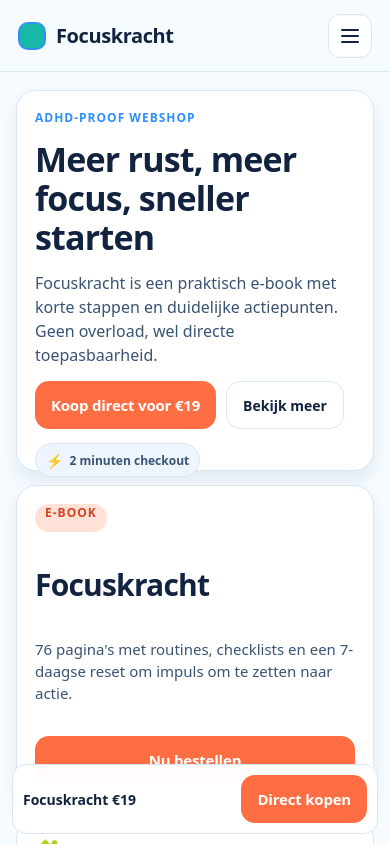
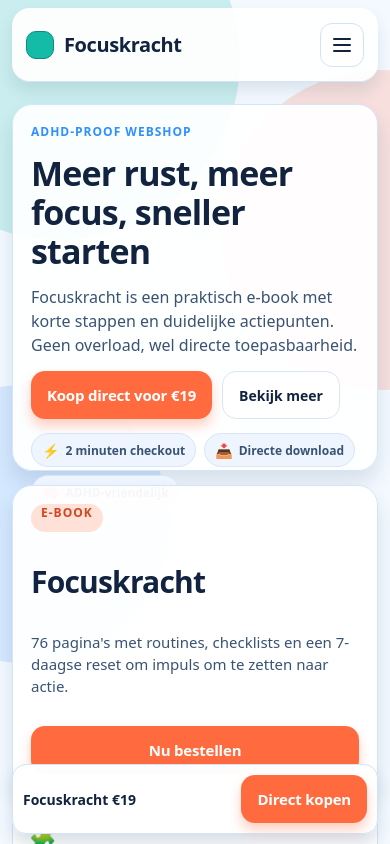
Before and after one commit to amiradoo/adhd, a React Native app: screen /#/home in a window 390 px wide. Built offline with nearby package versions, Linux system fonts and the light colour scheme.

Commit message:
Upgrade web-native UX and Netlify hosting config for Focuskracht shop

```diff
--- a/App.tsx
+++ b/App.tsx
@@ -1,4 +1,4 @@
-import React, { useMemo, useState } from "react";
+import React, { useEffect, useMemo, useRef, useState } from "react";
 import {
   Alert,
   Linking,
@@ -62,11 +62,34 @@ const TESTIMONIALS = [
   "Van kopen naar toepassen in dezelfde dag.",
 ];
 
+const ALL_PAGES: Page[] = ["home", "about", "faq", "contact", "privacy", "checkout", "thanks"];
+
+function parsePageFromHash(hash: string): Page | null {
+  const cleaned = hash.replace(/^#\/?/, "").trim().toLowerCase();
+  if (!cleaned) return "home";
+
+  const candidate = cleaned as Page;
+  if (ALL_PAGES.includes(candidate)) {
+    return candidate;
+  }
+
+  return null;
+}
+
+function getInitialPage(): Page {
+  if (Platform.OS !== "web" || typeof window === "undefined") {
+    return "home";
+  }
+
+  return parsePageFromHash(window.location.hash) ?? "home";
+}
+
 export default function App() {
   const { width } = useWindowDimensions();
   const isWide = width >= 940;
+  const scrollRef = useRef<ScrollView>(null);
 
-  const [currentPage, setCurrentPage] = useState<Page>("home");
+  const [currentPage, setCurrentPage] = useState<Page>(getInitialPage);
   const [menuOpen, setMenuOpen] = useState(false);
 
   const [checkoutName, setCheckoutName] = useState("");
@@ -95,9 +118,44 @@ export default function App() {
     return "";
   }, [currentPage, thanksExpress, thanksMethod, thanksName]);
 
+  useEffect(() => {
+    if (Platform.OS !== "web" || typeof window === "undefined") {
+      return;
+    }
+
+    const onHashChange = () => {
+      const pageFromHash = parsePageFromHash(window.location.hash);
+      if (pageFromHash) {
+        setCurrentPage((previousPage) => (previousPage === pageFromHash ? previousPage : pageFromHash));
+      }
+    };
+
+    window.addEventListener("hashchange", onHashChange);
+    onHashChange();
+    return () => window.removeEventListener("hashchange", onHashChange);
+  }, []);
+
+  useEffect(() => {
+    if (Platform.OS !== "web" || typeof window === "undefined") {
+      return;
+    }
+
+    const nextHash = `#/${currentPage}`;
+    if (window.location.hash !== nextHash) {
+      window.history.replaceState(null, "", nextHash);
+    }
+  }, [currentPage]);
+
   const navigate = (page: Page) => {
     setCurrentPage(page);
     setMenuOpen(false);
+
+    if (Platform.OS === "web" && typeof window !== "undefined") {
+      window.scrollTo({ top: 0, behavior: "smooth" });
+      return;
+    }
+
+    scrollRef.current?.scrollTo({ y: 0, animated: true });
   };
 
   const openCheckout = () => navigate("checkout");
@@ -154,17 +212,45 @@ export default function App() {
   };
 
   const sectionWidthStyle = isWide ? styles.sectionWide : styles.sectionNarrow;
+  const showFloatingBar = !isWide && currentPage !== "checkout" && currentPage !== "thanks";
 
   return (
     <SafeAreaView style={styles.safeArea}>
       <StatusBar barStyle="dark-content" backgroundColor="#f5fbff" />
 
-      <View style={styles.header}>
+      <View pointerEvents="none" style={styles.backgroundDecor}>
+        <View style={styles.blobOne} />
+        <View style={styles.blobTwo} />
+        <View style={styles.blobThree} />
+      </View>
+
+      <View style={[styles.header, isWide && styles.headerWide]}>
         <Pressable style={styles.brand} onPress={() => navigate("home")}>
           <View style={styles.brandMark} />
           <Text style={styles.brandText}>Focuskracht</Text>
         </Pressable>
 
+        {isWide ? (
+          <View style={styles.desktopNav}>
+            {MENU_ITEMS.map((item) => {
+              const active = currentPage === item.key;
+              return (
+                <Pressable
+                  key={item.key}
+                  style={[styles.desktopLink, active && styles.desktopLinkActive]}
+                  onPress={() => navigate(item.key)}
+                >
+                  <Text style={[styles.desktopLinkText, active && styles.desktopLinkTextActive]}>
+                    {item.label}
+                  </Text>
+                </Pressable>
+              );
+            })}
+            <Pressable style={styles.desktopCta} onPress={openCheckout}>
+              <Text style={styles.desktopCtaText}>Koop nu</Text>
+            </Pressable>
+          </View>
+        ) : (
           <Pressable
             accessibilityLabel="Open menu"
             style={styles.menuButton}
@@ -174,23 +260,27 @@ export default function App() {
             <View style={styles.menuLine} />
             <View style={styles.menuLine} />
           </Pressable>
+        )}
       </View>
 
       <ScrollView
+        ref={scrollRef}
         contentContainerStyle={styles.scrollContent}
         keyboardShouldPersistTaps="handled"
         showsVerticalScrollIndicator={false}
       >
         <View style={[styles.pageWrap, sectionWidthStyle]}>{renderPage()}</View>
-        <Footer onNavigate={navigate} />
+        <Footer onNavigate={navigate} isWide={isWide} />
       </ScrollView>
 
+      {showFloatingBar && (
         <View style={styles.floatingBar}>
           <Text style={styles.floatingTitle}>Focuskracht €19</Text>
           <Pressable style={styles.primaryButton} onPress={openCheckout}>
             <Text style={styles.primaryButtonText}>Direct kopen</Text>
           </Pressable>
         </View>
+      )}
 
       <Modal visible={menuOpen} transparent animationType="fade" onRequestClose={() => setMenuOpen(false)}>
         <View style={styles.menuLayer}>
@@ -642,10 +732,10 @@ function StepChip({ text }: { text: string }) {
   );
 }
 
-function Footer({ onNavigate }: { onNavigate: (page: Page) => void }) {
+function Footer({ onNavigate, isWide }: { onNavigate: (page: Page) => void; isWide: boolean }) {
   return (
     <View style={styles.footer}>
-      <View style={styles.footerTop}>
+      <View style={[styles.footerTop, isWide && styles.footerTopWide]}>
         <View>
           <Text style={styles.footerBrand}>Focuskracht</Text>
           <Text style={styles.footerText}>ADHD-proof e-bookshop met snelle checkout.</Text>
@@ -693,17 +783,62 @@ const fontRegular = Platform.select({
 const styles = StyleSheet.create({
   safeArea: {
     flex: 1,
-    backgroundColor: "#f5fbff",
+    backgroundColor: "#f3f9ff",
+  },
+  backgroundDecor: {
+    ...StyleSheet.absoluteFillObject,
+    overflow: "hidden",
+  },
+  blobOne: {
+    position: "absolute",
+    width: 360,
+    height: 360,
+    borderRadius: 999,
+    backgroundColor: "rgba(20, 187, 166, 0.18)",
+    top: -120,
+    left: -120,
+  },
+  blobTwo: {
+    position: "absolute",
+    width: 320,
+    height: 320,
+    borderRadius: 999,
+    backgroundColor: "rgba(255, 122, 84, 0.2)",
+    top: 70,
+    right: -150,
+  },
+  blobThree: {
+    position: "absolute",
+    width: 280,
+    height: 280,
+    borderRadius: 999,
+    backgroundColor: "rgba(61, 147, 255, 0.17)",
+    bottom: 180,
+    left: -110,
   },
   header: {
-    minHeight: 72,
-    paddingHorizontal: 18,
+    minHeight: 74,
+    marginHorizontal: 12,
+    marginTop: 8,
+    marginBottom: 4,
+    paddingHorizontal: 14,
+    borderRadius: 18,
     borderBottomWidth: 1,
-    borderBottomColor: "#d8e5f5",
-    backgroundColor: "rgba(245, 251, 255, 0.96)",
+    borderBottomColor: "#d7e4f4",
+    backgroundColor: "rgba(255, 255, 255, 0.95)",
     flexDirection: "row",
     justifyContent: "space-between",
     alignItems: "center",
+    shadowColor: "#0e2d4d",
+    shadowOpacity: 0.1,
+    shadowRadius: 16,
+    shadowOffset: { width: 0, height: 9 },
+    elevation: 2,
+  },
+  headerWide: {
+    maxWidth: 1120,
+    alignSelf: "center",
+    width: "100%",
   },
   brand: {
     flexDirection: "row",
@@ -714,9 +849,9 @@ const styles = StyleSheet.create({
     width: 28,
     height: 28,
     borderRadius: 10,
-    backgroundColor: "#17b8a6",
-    borderWidth: 2,
-    borderColor: "#2e90ff",
+    backgroundColor: "#14bba6",
+    borderWidth: 1,
+    borderColor: "#12897b",
   },
   brandText: {
     fontFamily: fontRegular,
@@ -725,12 +860,51 @@ const styles = StyleSheet.create({
     fontSize: 20,
     letterSpacing: -0.4,
   },
+  desktopNav: {
+    flexDirection: "row",
+    alignItems: "center",
+    gap: 8,
+  },
+  desktopLink: {
+    minHeight: 38,
+    borderRadius: 10,
+    paddingHorizontal: 12,
+    justifyContent: "center",
+  },
+  desktopLinkActive: {
+    backgroundColor: "#eaf4ff",
+    borderWidth: 1,
+    borderColor: "#bfdbff",
+  },
+  desktopLinkText: {
+    fontFamily: fontRegular,
+    color: "#304a6a",
+    fontWeight: "700",
+    fontSize: 14,
+  },
+  desktopLinkTextActive: {
+    color: "#1f5ba0",
+  },
+  desktopCta: {
+    minHeight: 40,
+    borderRadius: 12,
+    backgroundColor: "#ff6d42",
+    paddingHorizontal: 14,
+    justifyContent: "center",
+    alignItems: "center",
+  },
+  desktopCtaText: {
+    fontFamily: fontRegular,
+    color: "#ffffff",
+    fontWeight: "800",
+    fontSize: 13,
+  },
   menuButton: {
     width: 44,
     height: 44,
     borderRadius: 12,
     borderWidth: 1,
-    borderColor: "#d8e5f5",
+    borderColor: "#d3e3f7",
     backgroundColor: "#ffffff",
     justifyContent: "center",
     alignItems: "center",
@@ -743,13 +917,14 @@ const styles = StyleSheet.create({
     backgroundColor: "#11233f",
   },
   scrollContent: {
-    paddingBottom: 120,
+    paddingBottom: 130,
+    paddingTop: 6,
   },
   pageWrap: {
     width: "100%",
-    paddingHorizontal: 16,
-    paddingTop: 18,
-    gap: 18,
+    paddingHorizontal: 12,
+    paddingTop: 12,
+    gap: 16,
   },
   sectionNarrow: {
     alignSelf: "stretch",
@@ -776,31 +951,31 @@ const styles = StyleSheet.create({
   },
   heroCopy: {
     flex: 1.1,
-    backgroundColor: "#ffffff",
+    backgroundColor: "rgba(255, 255, 255, 0.92)",
     borderRadius: 20,
     borderWidth: 1,
-    borderColor: "#d8e5f5",
+    borderColor: "#d2e5fb",
     padding: 18,
     gap: 14,
     shadowColor: "#0f2f52",
-    shadowOpacity: 0.08,
-    shadowRadius: 16,
-    shadowOffset: { width: 0, height: 10 },
+    shadowOpacity: 0.12,
+    shadowRadius: 20,
+    shadowOffset: { width: 0, height: 12 },
     elevation: 2,
   },
   heroCard: {
     flex: 0.9,
-    backgroundColor: "#ffffff",
+    backgroundColor: "rgba(255, 255, 255, 0.95)",
     borderRadius: 20,
     borderWidth: 1,
-    borderColor: "#d8e5f5",
+    borderColor: "#d2e5fb",
     padding: 18,
     gap: 10,
     justifyContent: "space-between",
     shadowColor: "#0f2f52",
-    shadowOpacity: 0.08,
-    shadowRadius: 16,
-    shadowOffset: { width: 0, height: 10 },
+    shadowOpacity: 0.12,
+    shadowRadius: 20,
+    shadowOffset: { width: 0, height: 12 },
     elevation: 2,
   },
   heroTitle: {
@@ -825,10 +1000,15 @@ const styles = StyleSheet.create({
   primaryButton: {
     minHeight: 48,
     borderRadius: 14,
-    backgroundColor: "#ff6d42",
+    backgroundColor: "#ff6b3f",
     paddingHorizontal: 16,
     justifyContent: "center",
     alignItems: "center",
+    shadowColor: "#ff6b3f",
+    shadowOpacity: 0.32,
+    shadowRadius: 12,
+    shadowOffset: { width: 0, height: 7 },
+    elevation: 2,
   },
   primaryButtonText: {
     fontFamily: fontRegular,
@@ -913,10 +1093,10 @@ const styles = StyleSheet.create({
   },
   infoCard: {
     flex: 1,
-    backgroundColor: "#ffffff",
+    backgroundColor: "rgba(255, 255, 255, 0.95)",
     borderRadius: 16,
     borderWidth: 1,
-    borderColor: "#d8e5f5",
+    borderColor: "#d2e5fb",
     padding: 16,
     gap: 8,
   },
@@ -945,10 +1125,10 @@ const styles = StyleSheet.create({
   },
   productCard: {
     flex: 1.1,
-    backgroundColor: "#ffffff",
+    backgroundColor: "rgba(255, 255, 255, 0.95)",
     borderRadius: 20,
     borderWidth: 1,
-    borderColor: "#d8e5f5",
+    borderColor: "#d2e5fb",
     padding: 18,
     gap: 12,
   },
@@ -996,10 +1176,10 @@ const styles = StyleSheet.create({
   },
   stepsCard: {
     flex: 0.9,
-    backgroundColor: "#ffffff",
+    backgroundColor: "rgba(255, 255, 255, 0.95)",
     borderRadius: 20,
     borderWidth: 1,
-    borderColor: "#d8e5f5",
+    borderColor: "#d2e5fb",
     padding: 18,
     gap: 10,
   },
@@ -1024,22 +1204,22 @@ const styles = StyleSheet.create({
   },
   quoteCard: {
     flex: 1,
-    backgroundColor: "#ffffff",
+    backgroundColor: "rgba(255, 255, 255, 0.95)",
     borderRadius: 14,
     borderWidth: 1,
-    borderColor: "#d8e5f5",
+    borderColor: "#d2e5fb",
     padding: 14,
   },
   quote: {
     fontFamily: fontRegular,
     color: "#395373",
-    fontSize: 14,
+    fontSize: 15,
     lineHeight: 21,
   },
   banner: {
-    backgroundColor: "#eef7ff",
+    backgroundColor: "rgba(238, 247, 255, 0.94)",
     borderWidth: 1,
-    borderColor: "#d8e5f5",
+    borderColor: "#c8e0fb",
     borderRadius: 20,
     padding: 18,
     gap: 12,
@@ -1067,10 +1247,10 @@ const styles = StyleSheet.create({
   },
   pageCard: {
     flex: 1,
-    backgroundColor: "#ffffff",
+    backgroundColor: "rgba(255, 255, 255, 0.95)",
     borderRadius: 20,
     borderWidth: 1,
-    borderColor: "#d8e5f5",
+    borderColor: "#d2e5fb",
     padding: 18,
     gap: 10,
   },
@@ -1091,10 +1271,10 @@ const styles = StyleSheet.create({
     gap: 10,
   },
   faqCard: {
-    backgroundColor: "#ffffff",
+    backgroundColor: "rgba(255, 255, 255, 0.95)",
     borderRadius: 14,
     borderWidth: 1,
-    borderColor: "#d8e5f5",
+    borderColor: "#d2e5fb",
     padding: 14,
     gap: 8,
   },
@@ -1222,6 +1402,11 @@ const styles = StyleSheet.create({
   footerTop: {
     gap: 18,
   },
+  footerTopWide: {
+    flexDirection: "row",
+    justifyContent: "space-between",
+    alignItems: "flex-start",
+  },
   footerBrand: {
     fontFamily: fontRegular,
     color: "#ffffff",
@@ -1263,13 +1448,18 @@ const styles = StyleSheet.create({
     bottom: 10,
     borderRadius: 14,
     borderWidth: 1,
-    borderColor: "#d8e5f5",
-    backgroundColor: "rgba(255,255,255,0.98)",
+    borderColor: "#d1e4f9",
+    backgroundColor: "rgba(255,255,255,0.99)",
     padding: 10,
     flexDirection: "row",
     justifyContent: "space-between",
     alignItems: "center",
     gap: 10,
+    shadowColor: "#163860",
+    shadowOpacity: 0.16,
+    shadowRadius: 16,
+    shadowOffset: { width: 0, height: 10 },
+    elevation: 3,
   },
   floatingTitle: {
     fontFamily: fontRegular,
```
Also changed, not shown: 2 other files (tests, documents, lock files or other folders). Lines whose indentation alone changed are shown as unchanged.
